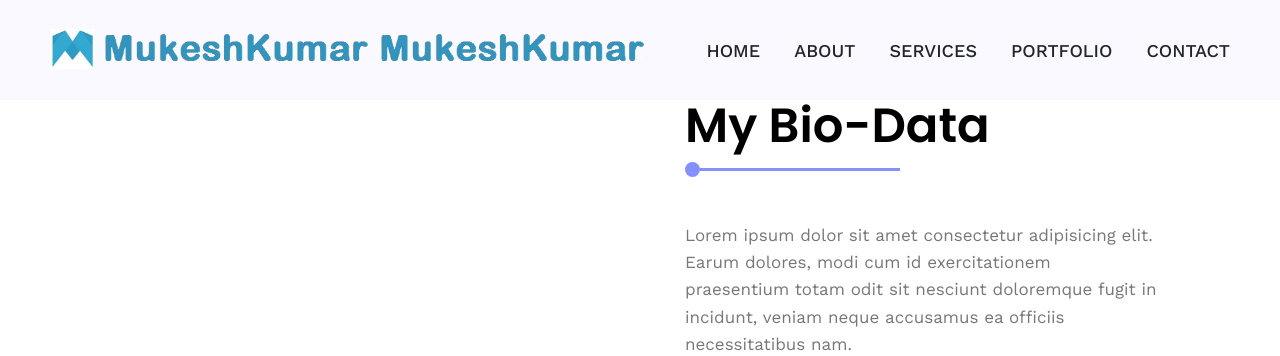
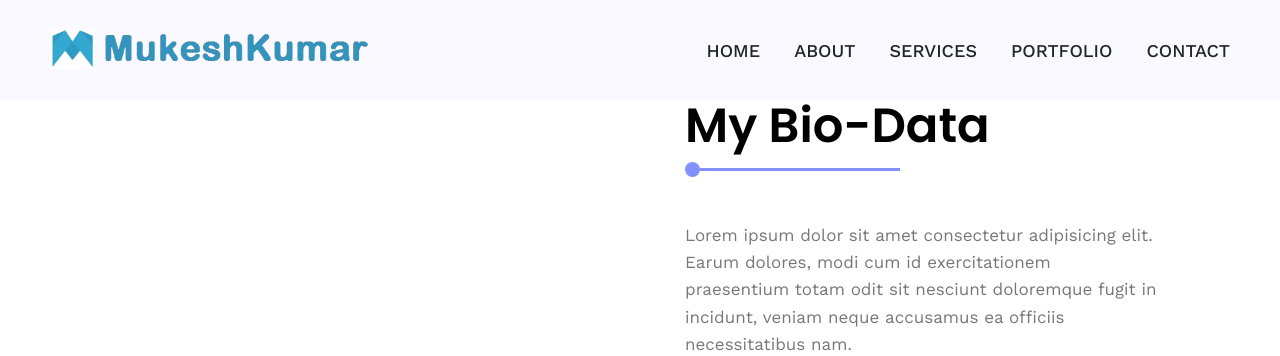
Before and after one commit to codermukeshkumar/portfolio, a plain HTML site: page about.html in a window 1280 px wide. Shown: the top 356 px of the page. Drawn offline with nearby package versions, Linux system fonts and the light colour scheme.

Commit message:
Update about.html

```diff
--- a/about.html
+++ b/about.html
@@ -24,11 +24,6 @@
       <a href="index.html">
         <img src="images/logo.jpeg" alt="mukesh kumar logo" class="logo" />
         <img src="images/logo_brand.png" alt="logo brand name" class="logo" />
-        <img
-          src="/images/logo_brand.png"
-          alt="mukesh kumar logo"
-          class="logo"
-        />
       </a>
 
       <nav class="navbar">
```
